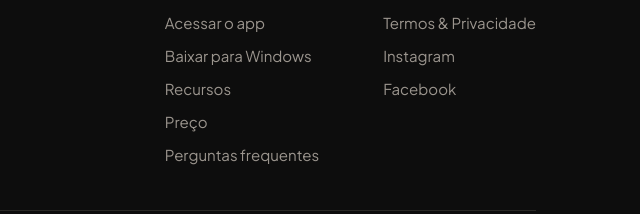
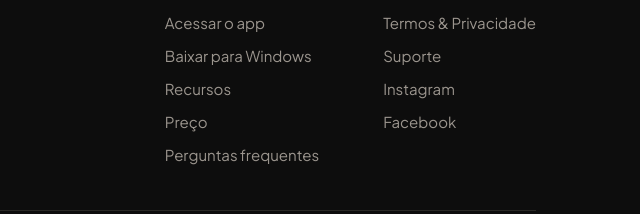
Before and after one commit to Barssottini/northfinances-site, a plain HTML site: page index.html in a window 1280 px wide. Shown: the part 6534-6748 px from the top of the page, 640-1280 px from the left. Drawn offline with Linux system fonts and the light colour scheme; animation ran at ten frames a second.

Commit message:
Adiciona suporte@ no rodape e corrige links de redes sociais
- Link Suporte (mailto:suporte@northfinances.com.br) na coluna Empresa
- Corrige Instagram para instagram.com/north.finances (com ponto)
- Atualiza Facebook para o perfil correto da pagina

Co-Authored-By: Claude Fable 5 <noreply@anthropic.com>

```diff
--- a/index.html
+++ b/index.html
@@ -721,8 +721,9 @@
         <div class="foot-col">
           <h5>Empresa</h5>
           <a href="https://app.northfinances.com.br/termos.html">Termos & Privacidade</a>
-          <a href="https://instagram.com/northfinances">Instagram</a>
-          <a href="https://facebook.com/northfinances">Facebook</a>
+          <a href="mailto:suporte@northfinances.com.br">Suporte</a>
+          <a href="https://instagram.com/north.finances">Instagram</a>
+          <a href="https://www.facebook.com/profile.php?id=61592066423454">Facebook</a>
         </div>
       </div>
     </div>
```
